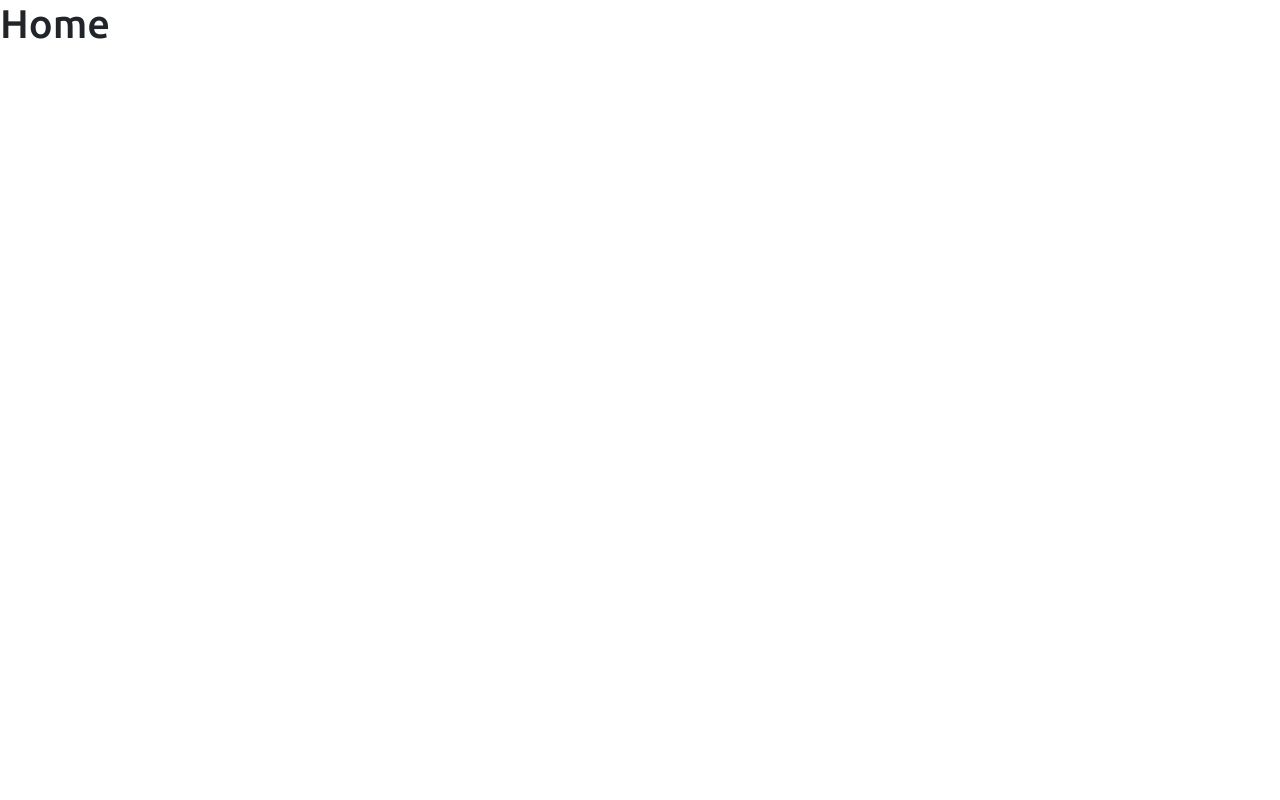
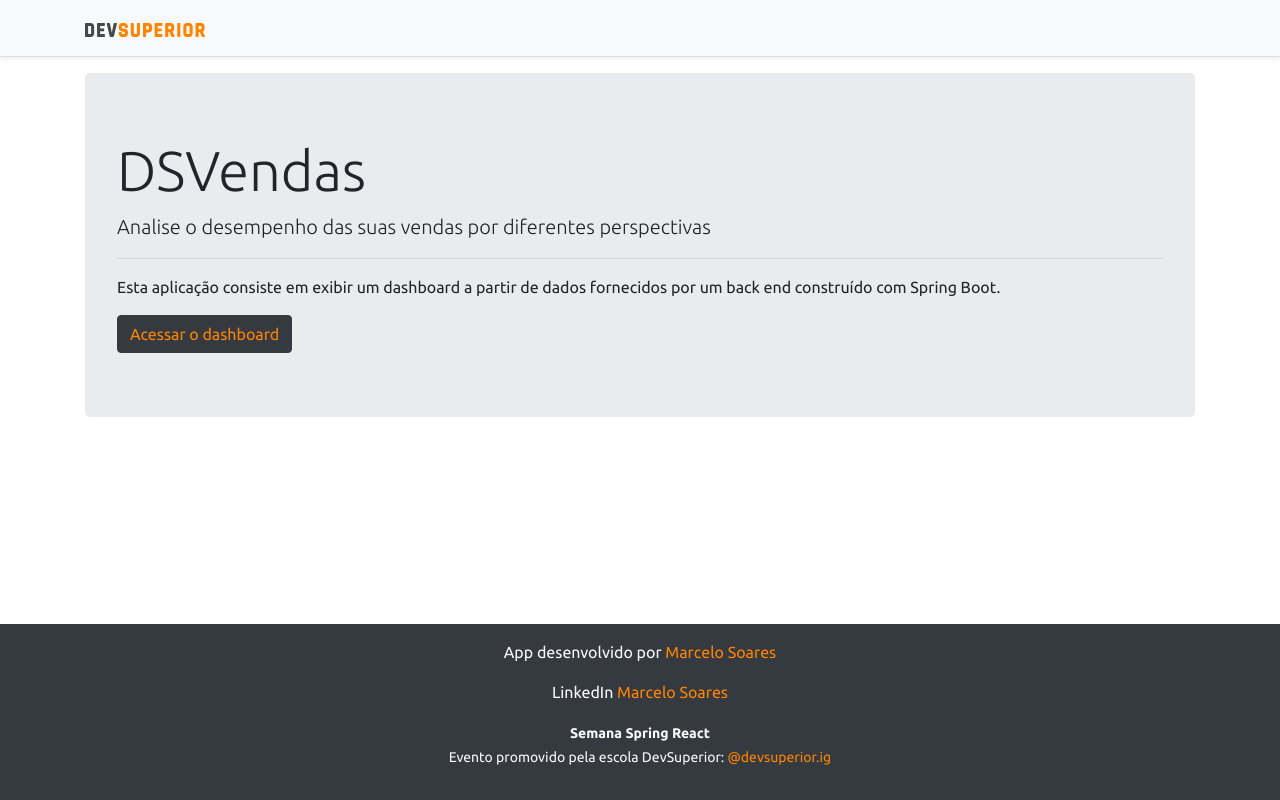
Before and after one commit to mamsoares/projeto-sds3, a React (Create React App) app in the folder frontend/: page / in a window 1280 px wide. Built offline with nearby package versions, Linux system fonts and the light colour scheme.

Commit message:
Home, navigation

```diff
--- a/frontend/src/assets/css/styles.css
+++ b/frontend/src/assets/css/styles.css
@@ -40,4 +40,5 @@
 a:hover {
   font-weight: bold;
   cursor: pointer;
+  transition: 2s ease-in-out;
 }
--- a/frontend/src/components/NavBar/index.tsx
+++ b/frontend/src/components/NavBar/index.tsx
@@ -1,4 +1,5 @@
 import ImgDsDark from "assets/img/ds_dark.svg"
+import { Link } from 'react-router-dom';
 
 const NavBar = () => {
 
@@ -6,7 +7,9 @@
     <div className="d-flex flex-column flex-md-row align-items-center p-3 px-md-4 mb-3 bg-light border-bottom shadow-sm">
       <div className="container">
         <nav className="my-2 my-md-0 mr-md-3">
-          <img src={ImgDsDark} alt="DevSuperior" width="120" />
+          <Link to="/">
+            <img src={ImgDsDark} alt="DevSuperior" width="120" />
+          </Link>
         </nav>
       </div>
     </div>
--- a/frontend/src/pages/Home/index.tsx
+++ b/frontend/src/pages/Home/index.tsx
@@ -1,9 +1,26 @@
+import Footer from 'components/Footer';
+import NavBar from 'components/NavBar';
+import { Link } from 'react-router-dom';
+
 const Home = () => {
 
   return (
-    <div>
-      <h1>Home</h1>
-    </div>
+    <>
+      <NavBar />
+      <div className="container">
+          <div className="jumbotron">
+              <h1 className="display-4">DSVendas</h1>
+              <p className="lead">Analise o desempenho das suas vendas por diferentes perspectivas</p>
+              <hr/>
+              <p>Esta aplicação consiste em exibir um dashboard a partir de dados fornecidos por um back end construído com Spring Boot.</p>
+
+              <Link to="/dashboard" className="btn btn-dark btn-large">
+                Acessar o dashboard
+              </Link>
+          </div>
+      </div>
+      <Footer />
+    </>
   )
 }
 
```
